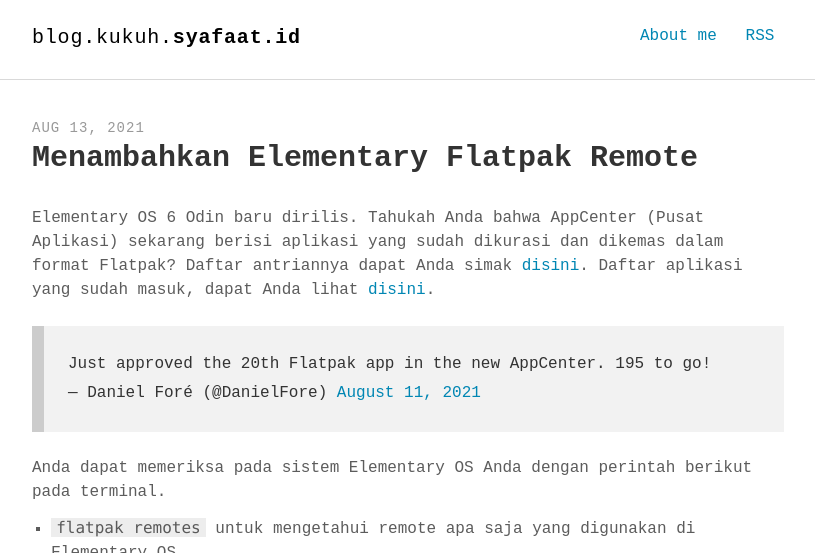
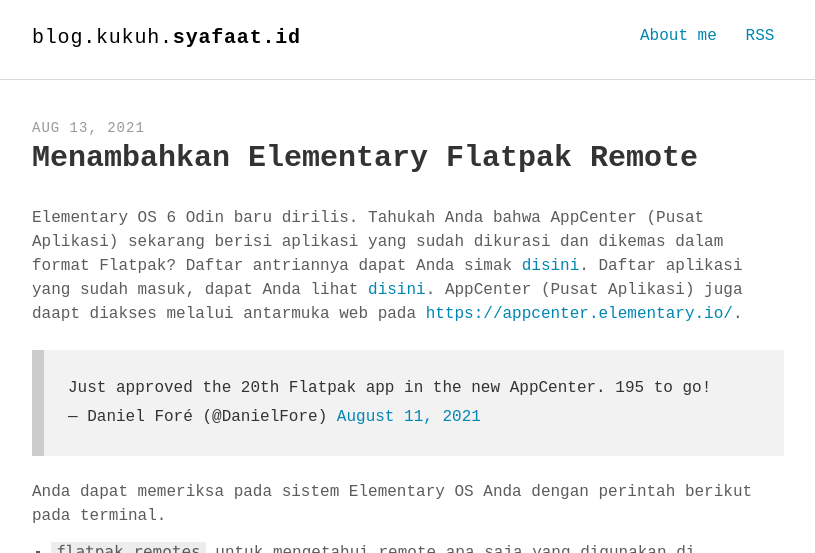
Before and after one commit to cho2/cho2.github.io, a Jekyll site: the page built from _posts/2021-08-13-Menambahkan-Elementary-Flatpak.md, in a window 1280 px wide and 900 px high, cut to the strip 0-553 px from the top of the window. Shown: the whole strip, without its empty margins (232-1047 px from the left). Built offline with Jekyll 4.4.1, drawn with Linux system fonts in a browser that asks for light colours; some web fonts are replaced; comment, search, counter and statistics services are not loaded.

Commit message:
Fix post

```diff
--- a/_posts/2021-08-13-Menambahkan-Elementary-Flatpak.md
+++ b/_posts/2021-08-13-Menambahkan-Elementary-Flatpak.md
@@ -7,7 +7,7 @@ keywords: "Flatpak, Elementary OS"
 ---
 
 Elementary OS 6 Odin baru dirilis. Tahukah Anda bahwa AppCenter (Pusat Aplikasi) sekarang berisi aplikasi yang sudah dikurasi dan dikemas dalam
-format Flatpak? Daftar antriannya dapat Anda simak [disini](https://github.com/elementary/appcenter-reviews/pulls). Daftar aplikasi yang sudah masuk, dapat Anda lihat [disini](https://github.com/elementary/appcenter-reviews/tree/main/applications).
+format Flatpak? Daftar antriannya dapat Anda simak [disini](https://github.com/elementary/appcenter-reviews/pulls). Daftar aplikasi yang sudah masuk, dapat Anda lihat [disini](https://github.com/elementary/appcenter-reviews/tree/main/applications). AppCenter (Pusat Aplikasi) juga daapt diakses melalui antarmuka web pada [https://appcenter.elementary.io/](https://appcenter.elementary.io/).
 
 <blockquote class="twitter-tweet"><p lang="en" dir="ltr">Just approved the 20th Flatpak app in the new AppCenter. 195 to go!</p>&mdash; Daniel Foré (@DanielFore) <a href="https://twitter.com/DanielFore/status/1425573230689931267?ref_src=twsrc%5Etfw">August 11, 2021</a></blockquote> <script async src="https://platform.twitter.com/widgets.js" charset="utf-8"></script>
 
```
